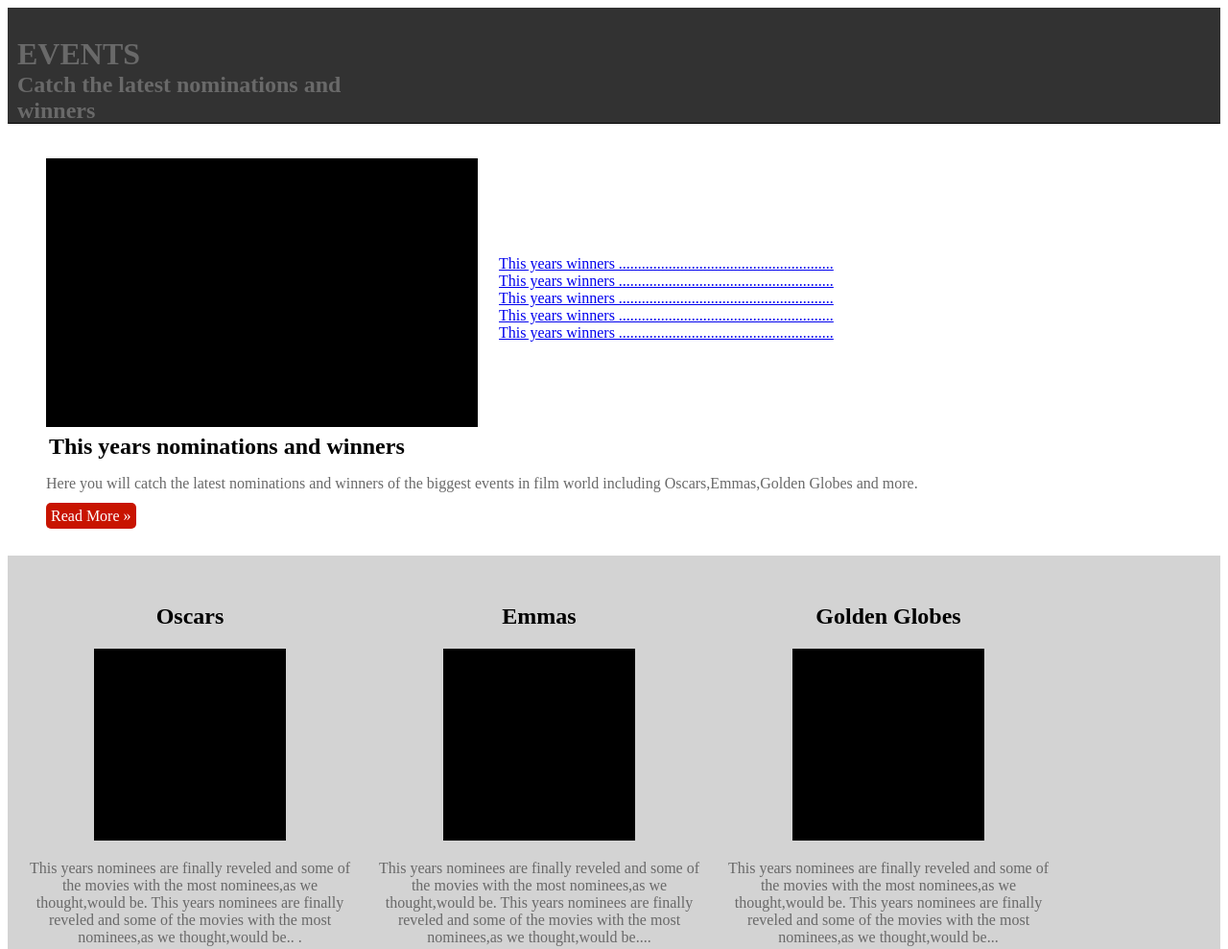
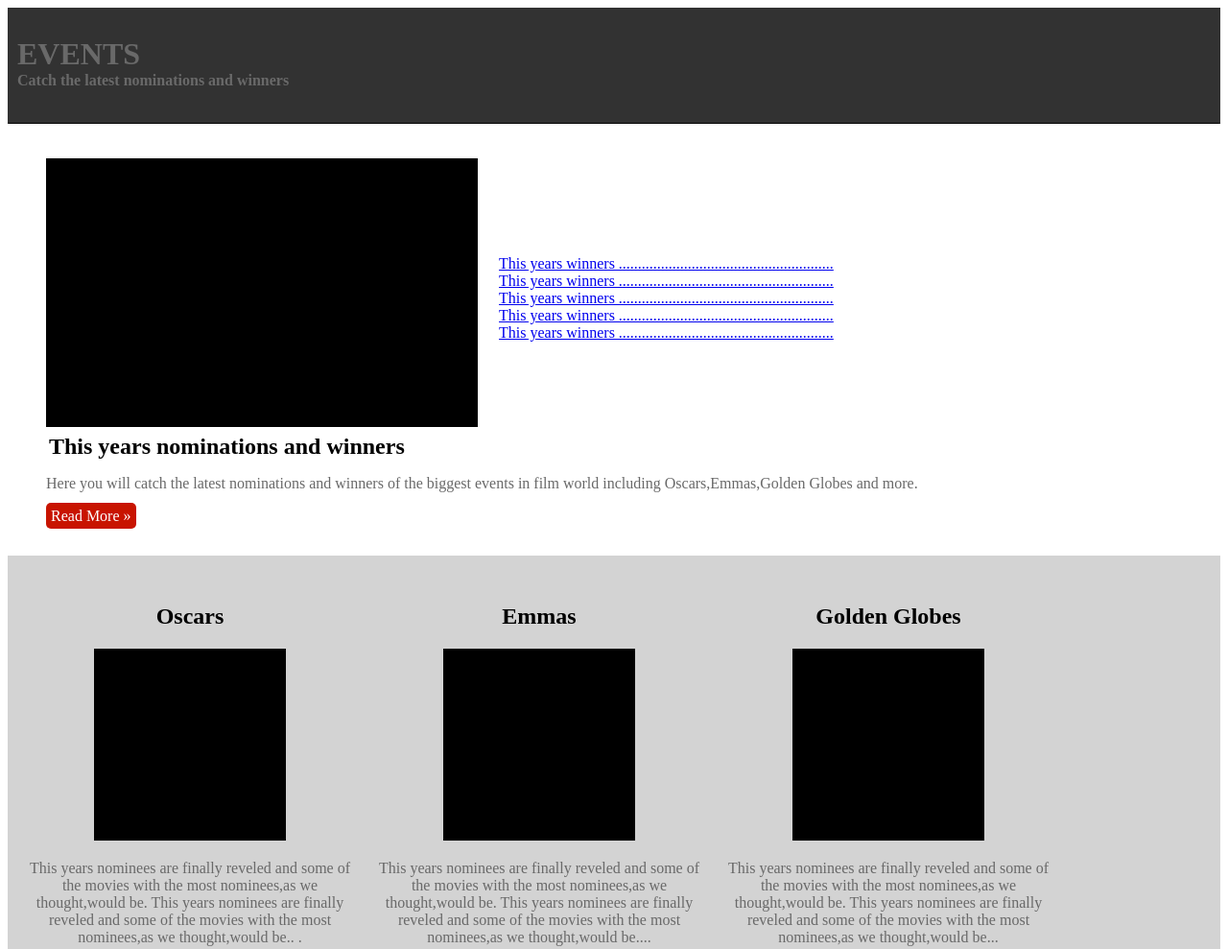
Before and after one commit to ErblinPelaj/PWWW18-19_Gr4, a website: page pwww/public_html/Events.html in a window 1280 px wide. Shown: the top 989 px of the page at 96% size. Drawn offline with Linux system fonts and the light colour scheme.

Commit message:
Update Events.html

```diff
--- a/pwww/public_html/Events.html
+++ b/pwww/public_html/Events.html
@@ -11,7 +11,7 @@
   <header id="header" >
     <div id="head1">
       <h1 style="margin:0;padding: 0;">EVENTS</h1>
-      <h2 style="padding:0;margin: 0;">Catch the latest nominations and winners</h2>
+      <h4 style="padding:0;margin: 0;">Catch the latest nominations and winners</h4>
     </div>
   </header>
 
```
